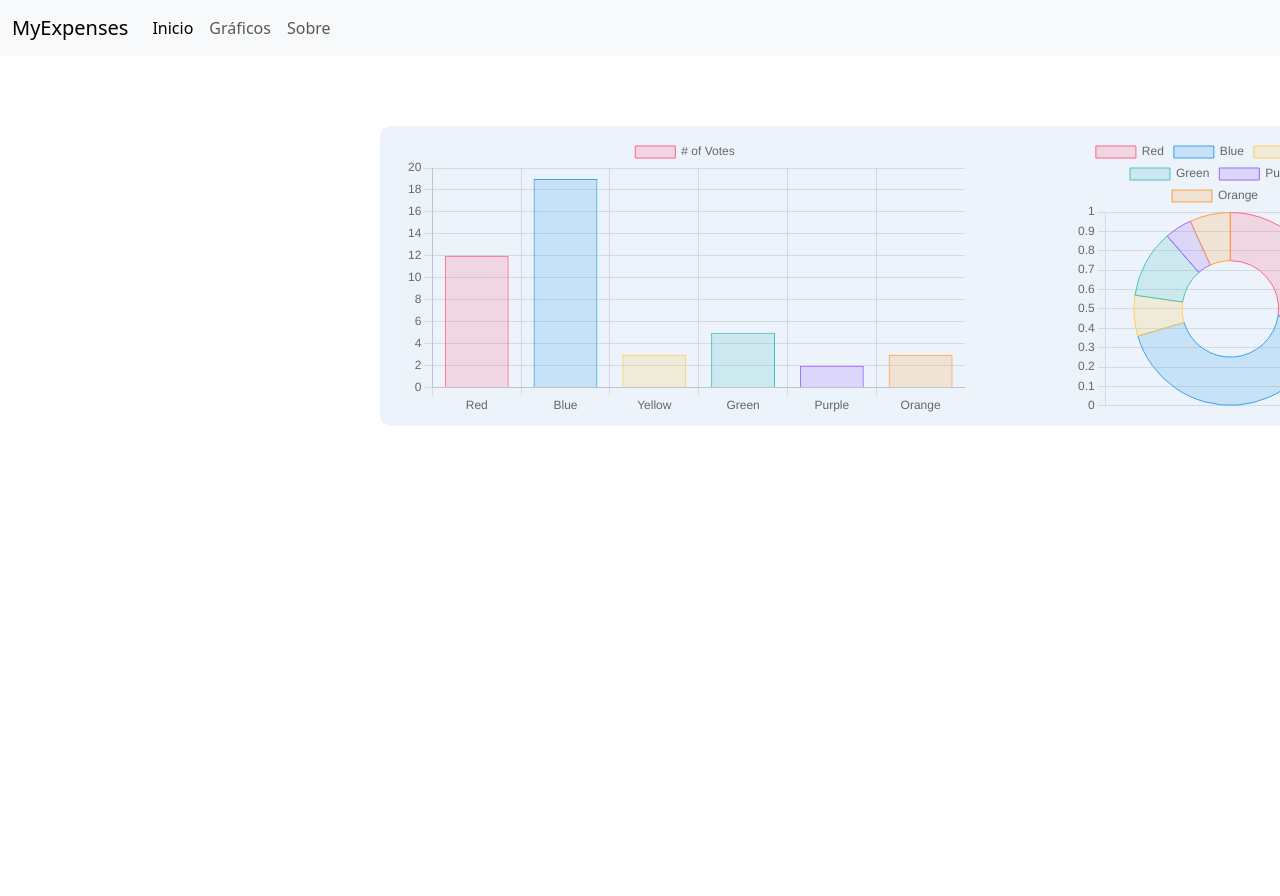
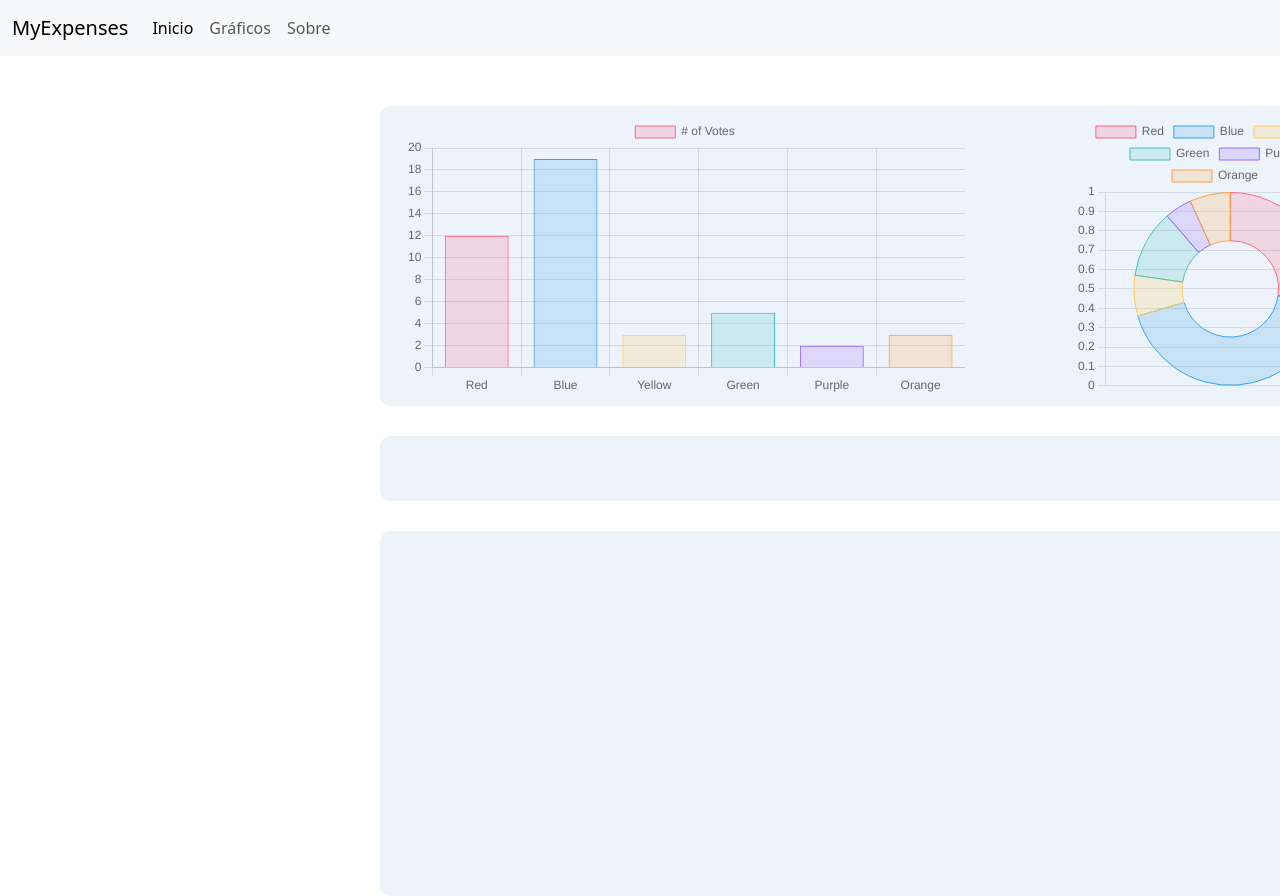
Before and after one commit to IsmaelGabri/MyExpenses-spa, an Angular app: page / in a window 1280 px wide. Shown: the top 896 px of the page. Before the commit the page ends 800 px from the top, so only its background shows below. Built offline with nearby package versions, Linux system fonts and the light colour scheme.

Commit message:
Creating background

```diff
--- a/src/app/app.component.css
+++ b/src/app/app.component.css
@@ -0,0 +1,3 @@
+.content{
+    margin: 0 auto;
+}
--- a/src/app/app.component.html
+++ b/src/app/app.component.html
@@ -1,2 +1,6 @@
-<app-nav-bar></app-nav-bar>
-<app-graph></app-graph>
+<div class="content">
+    <app-nav-bar></app-nav-bar>
+    <app-graph></app-graph>
+    <app-filter></app-filter>
+    <app-user-data></app-user-data>
+</div>
--- a/src/app/app.module.ts
+++ b/src/app/app.module.ts
@@ -5,12 +5,16 @@ import { AppRoutingModule } from './app-routing.module';
 import { AppComponent } from './app.component';
 import { NavBarComponent } from './nav-bar/nav-bar.component';
 import { GraphComponent } from './graph/graph.component';
+import { UserDataComponent } from './user-data/user-data.component';
+import { FilterComponent } from './filter/filter.component';
 
 @NgModule({
   declarations: [
     AppComponent,
     NavBarComponent,
-    GraphComponent
+    GraphComponent,
+    UserDataComponent,
+    FilterComponent
   ],
   imports: [
     BrowserModule,
--- /dev/null
+++ b/src/app/filter/filter.component.css
@@ -0,0 +1,10 @@
+.filter{
+    display: flex;
+    position: relative;
+    top: 80px;
+    left: 380px;
+    max-width: 1000px;
+    border-radius: 10px;
+    background-color: #EDF3FB;
+    min-height: 65px;
+}
--- /dev/null
+++ b/src/app/filter/filter.component.html
@@ -0,0 +1,3 @@
+<div class="filter">
+
+</div>
--- a/src/app/graph/graph.component.css
+++ b/src/app/graph/graph.component.css
@@ -6,7 +6,7 @@
     max-width: 1000px;
     position: relative;
     left: 380px;
-    top: 70px;
+    top: 50px;
     border-radius: 10px;
     padding: 10px;
 }
--- /dev/null
+++ b/src/app/user-data/user-data.component.css
@@ -0,0 +1,10 @@
+.data-expenses{
+    display: flex;
+    position: relative;
+    top: 110px;
+    left: 380px;
+    max-width: 1000px;
+    border-radius: 10px;
+    background-color: #EDF3FB;
+    min-height: 365px;
+}
--- /dev/null
+++ b/src/app/user-data/user-data.component.html
@@ -0,0 +1,3 @@
+<div class="data-expenses">
+
+</div>
```
Also changed, not shown: src/app/filter/filter.component.ts (added, +10 -0 lines), src/app/user-data/user-data.component.ts (added, +10 -0 lines), 2 other files (tests, documents, lock files or other folders).
